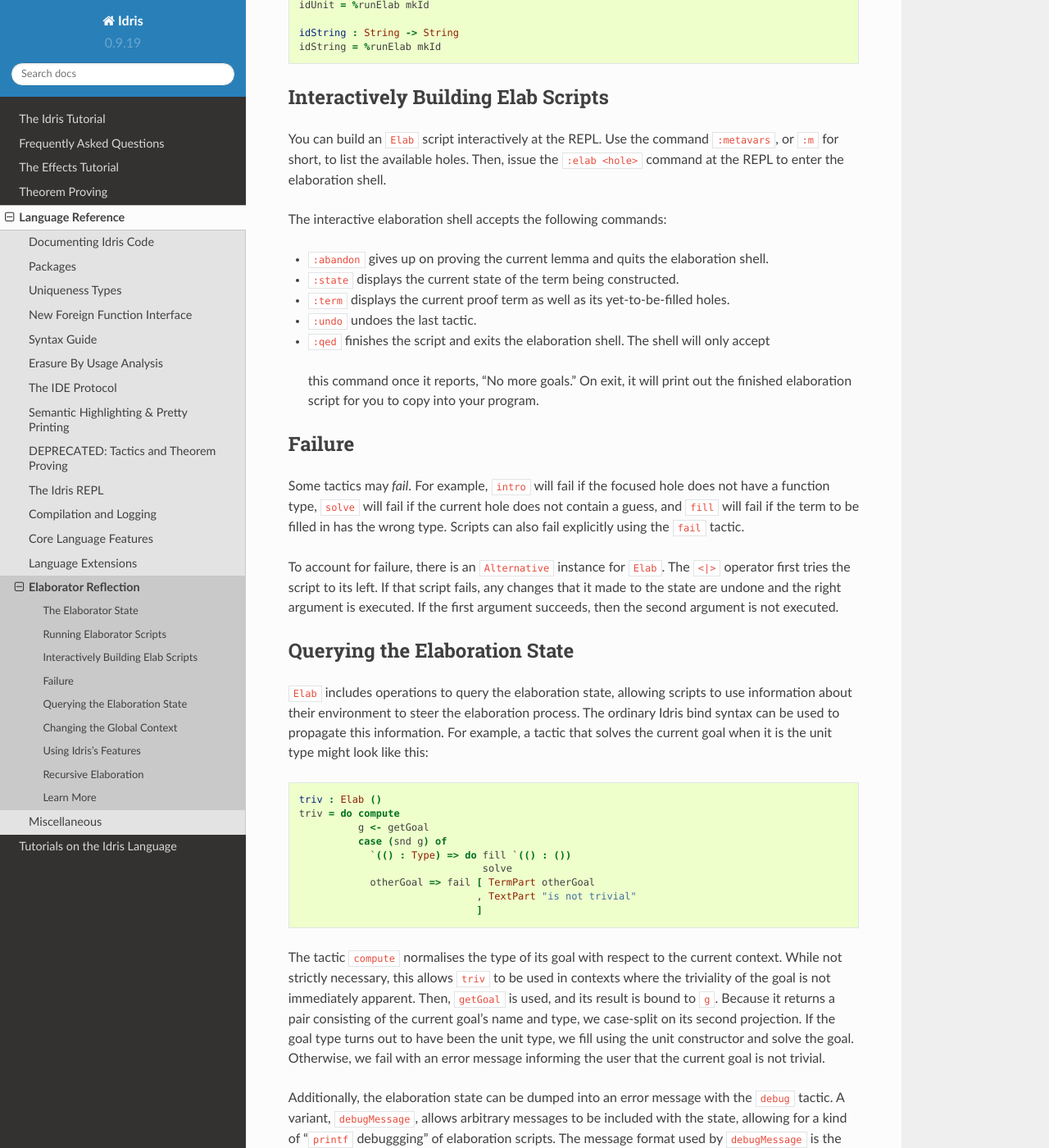
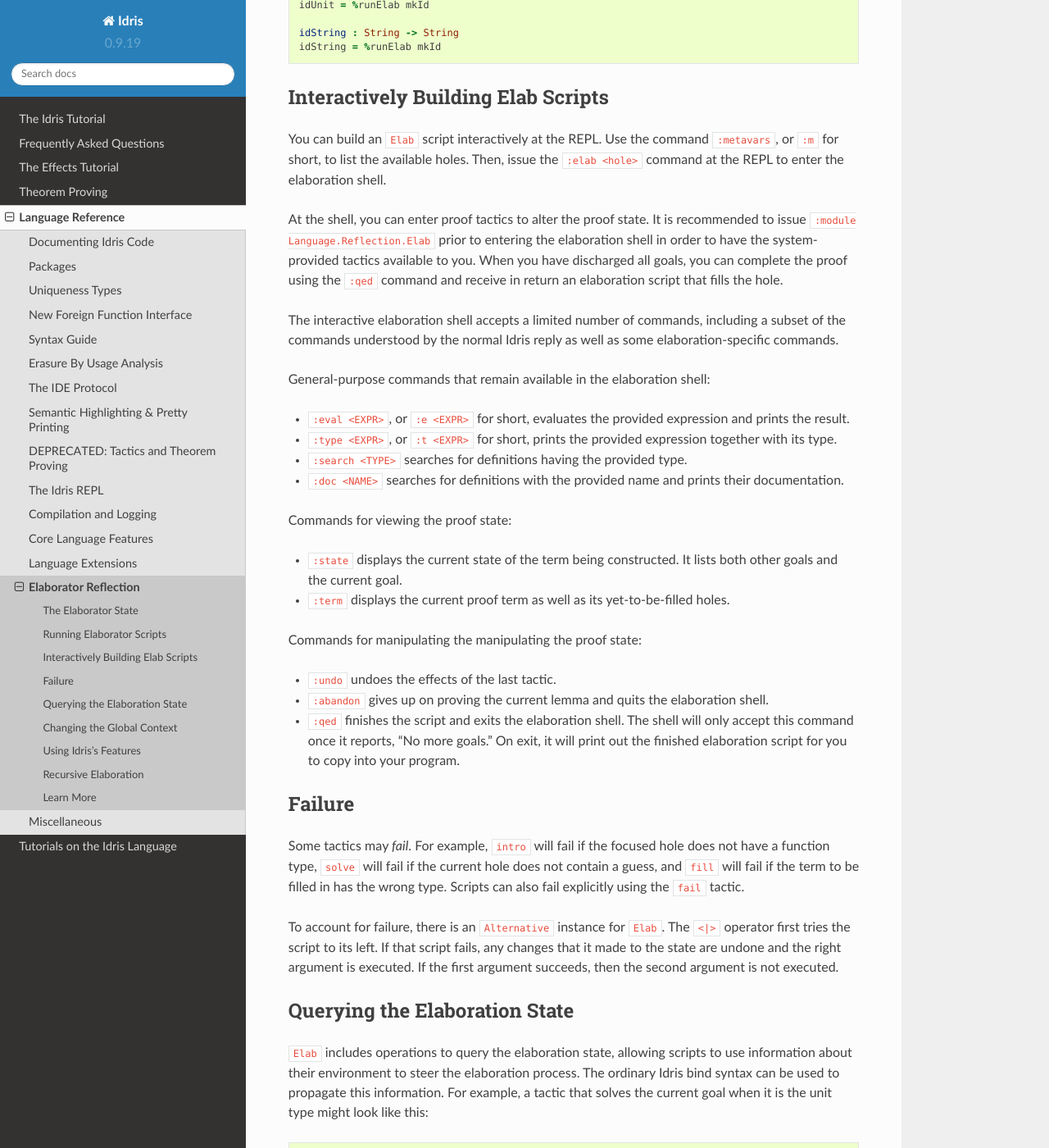
Before and after one commit to idris-lang/Idris-dev, a Sphinx documentation site: the page built from docs/reference/elaborator-reflection.rst, in a window 1280 px wide and 1400 px high, scrolled down 1454 px. Shown: the whole window at 82% size. Built offline with Sphinx 7.4.7 and the Read the Docs theme 2.0.0, drawn with Linux system fonts in a browser that asks for light colours; formulas are drawn with MathJax 3.

Commit message:
Update the list of elaboration shell commands
Cover all and only the commands understood by |parseElabShellStep|,
defined in ParseShell.hs.

The previous list omitted some commands and included others that no longer
were available.

Also:

- Groups the commands (general, view proof state, alter proof state)
- Adds an intro summarizing how interactive proving works at a high level.
- Advises the reader to pull in the `Language.Reflection.Elab` module
  _before_ entering the elaboration shell.

```diff
--- a/docs/reference/elaborator-reflection.rst
+++ b/docs/reference/elaborator-reflection.rst
@@ -79,17 +79,47 @@
 Then, issue the ``:elab <hole>`` command at the REPL
 to enter the elaboration shell.
 
-The interactive elaboration shell accepts the following commands:
+At the shell, you can enter proof tactics to alter the proof state.
+It is recommended to issue ``:module Language.Reflection.Elab``
+prior to entering the elaboration shell in order to have the system-provided
+tactics available to you.
+When you have discharged all goals, you can complete the proof
+using the ``:qed`` command and receive in return an elaboration script
+that fills the hole.
+
+The interactive elaboration shell accepts a limited number of commands,
+including a subset of the commands understood by the normal Idris reply
+as well as some elaboration-specific commands.
+
+General-purpose commands that remain available in the elaboration shell:
+
+- ``:eval <EXPR>``, or ``:e <EXPR>`` for short, evaluates the provided expression
+  and prints the result.
+
+- ``:type <EXPR>``, or ``:t <EXPR>`` for short, prints the provided expression
+  together with its type.
+
+- ``:search <TYPE>`` searches for definitions having the provided type.
+
+- ``:doc <NAME>`` searches for definitions with the provided name and prints their
+  documentation.
+
+
+Commands for viewing the proof state:
+
+- ``:state`` displays the current state of the term being constructed. It lists both
+  other goals and the current goal.
+
+- ``:term`` displays the current proof term as well as its yet-to-be-filled holes.
+
+
+Commands for manipulating the manipulating the proof state:
+
+- ``:undo`` undoes the effects of the last tactic.
 
 - ``:abandon`` gives up on proving the current lemma and quits the elaboration shell.
 
--  ``:state`` displays the current state of the term being constructed.
-
--  ``:term`` displays the current proof term as well as its yet-to-be-filled holes.
-
--  ``:undo`` undoes the last tactic.
-
--  ``:qed`` finishes the script and exits the elaboration shell. The shell will only accept
+- ``:qed`` finishes the script and exits the elaboration shell. The shell will only accept
   this command once it reports, "No more goals." On exit, it will print out the finished
   elaboration script for you to copy into your program.
 
```
